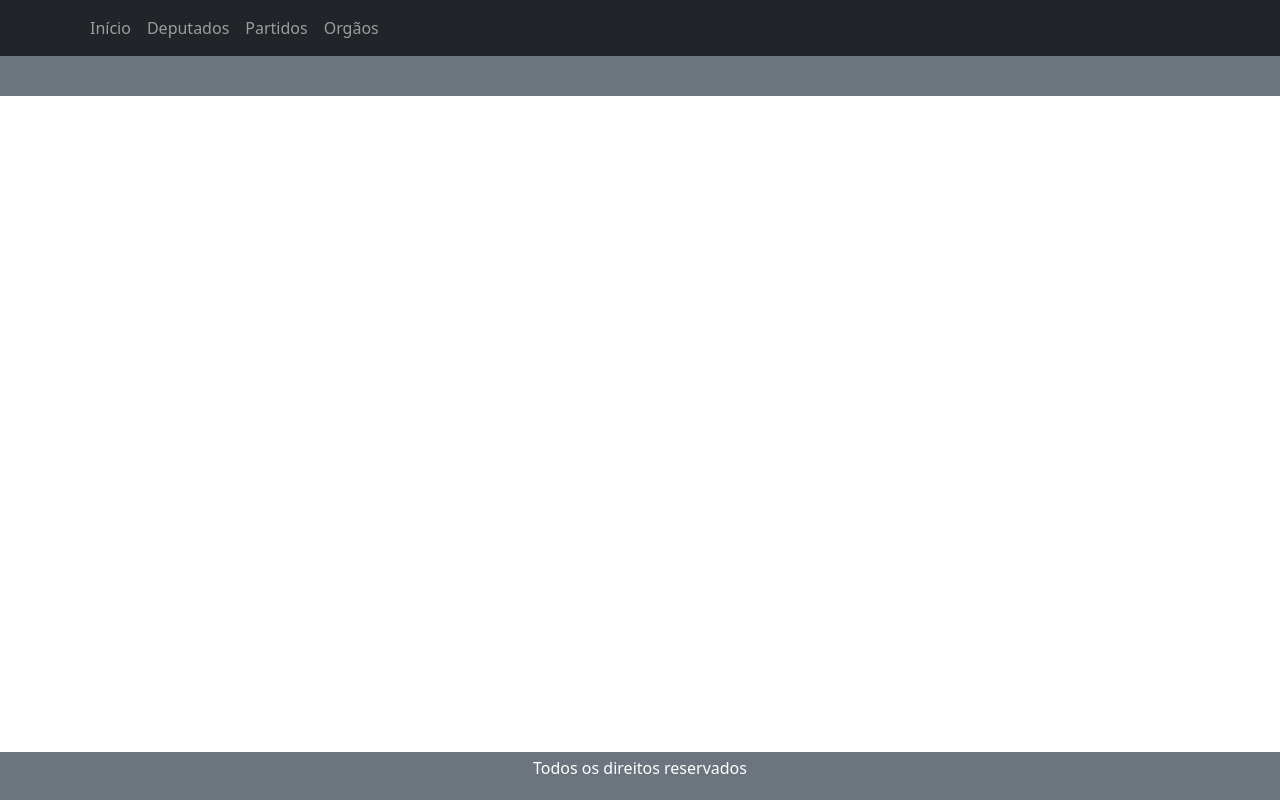
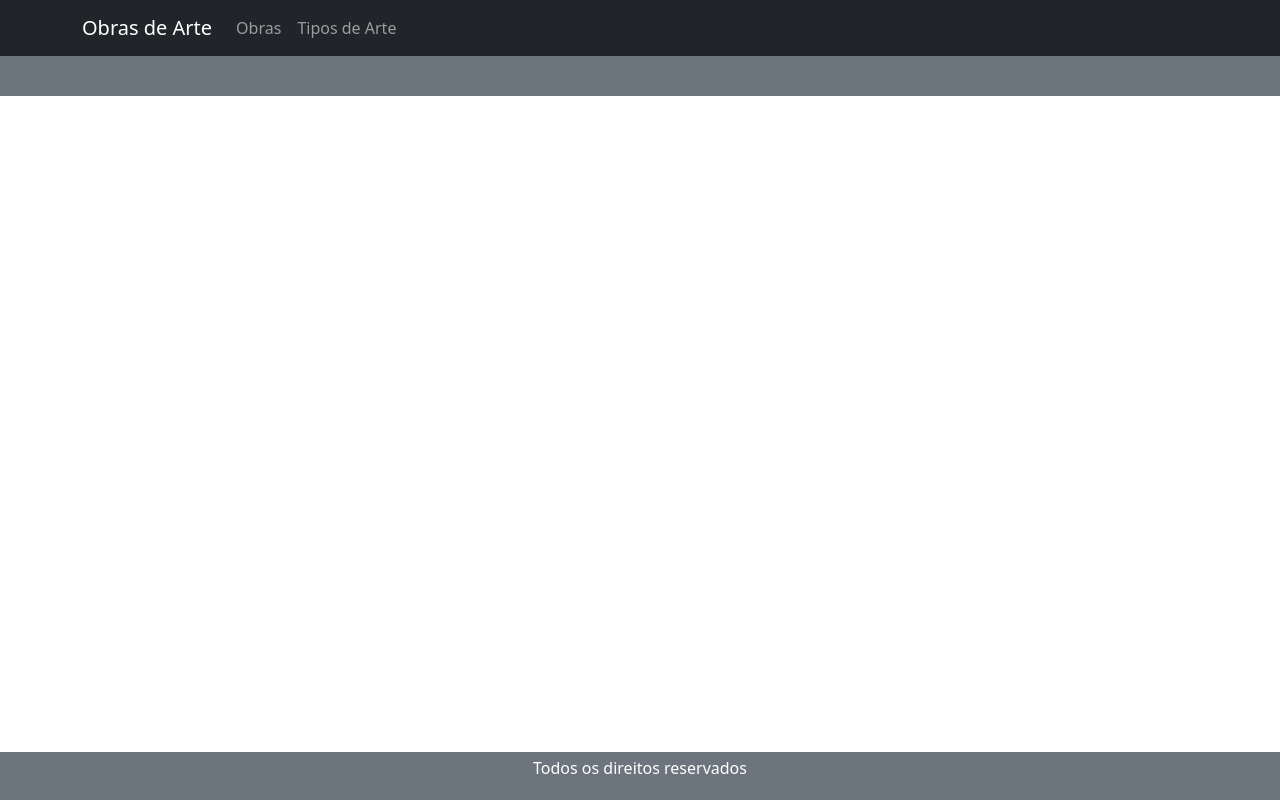
Before and after one commit to digsales/FrontEnd_Prova1, a Next.js app: page / in a window 1280 px wide. Built offline with nearby package versions, Linux system fonts and the light colour scheme.

Commit message:
Editando Cabecalho

```diff
--- a/components/Cabecalho.jsx
+++ b/components/Cabecalho.jsx
@@ -11,10 +11,11 @@ const Cabecalho = () => {
           <Navbar.Toggle aria-controls="responsive-navbar-nav" />
           <Navbar.Collapse id="responsive-navbar-nav">
             <Nav className="me-auto">
-              <Nav.Link href="/">Início</Nav.Link>
-              <Nav.Link href="/deputados">Deputados</Nav.Link>
-              <Nav.Link href="/">Partidos</Nav.Link>
-              <Nav.Link href="/">Orgãos</Nav.Link>
+              <a class="navbar-brand" href="/">
+                Obras de Arte
+              </a>
+              <Nav.Link href="/obras">Obras</Nav.Link>
+              <Nav.Link href="/tiposDeArte">Tipos de Arte</Nav.Link>
             </Nav>
           </Navbar.Collapse>
         </Container>
```
